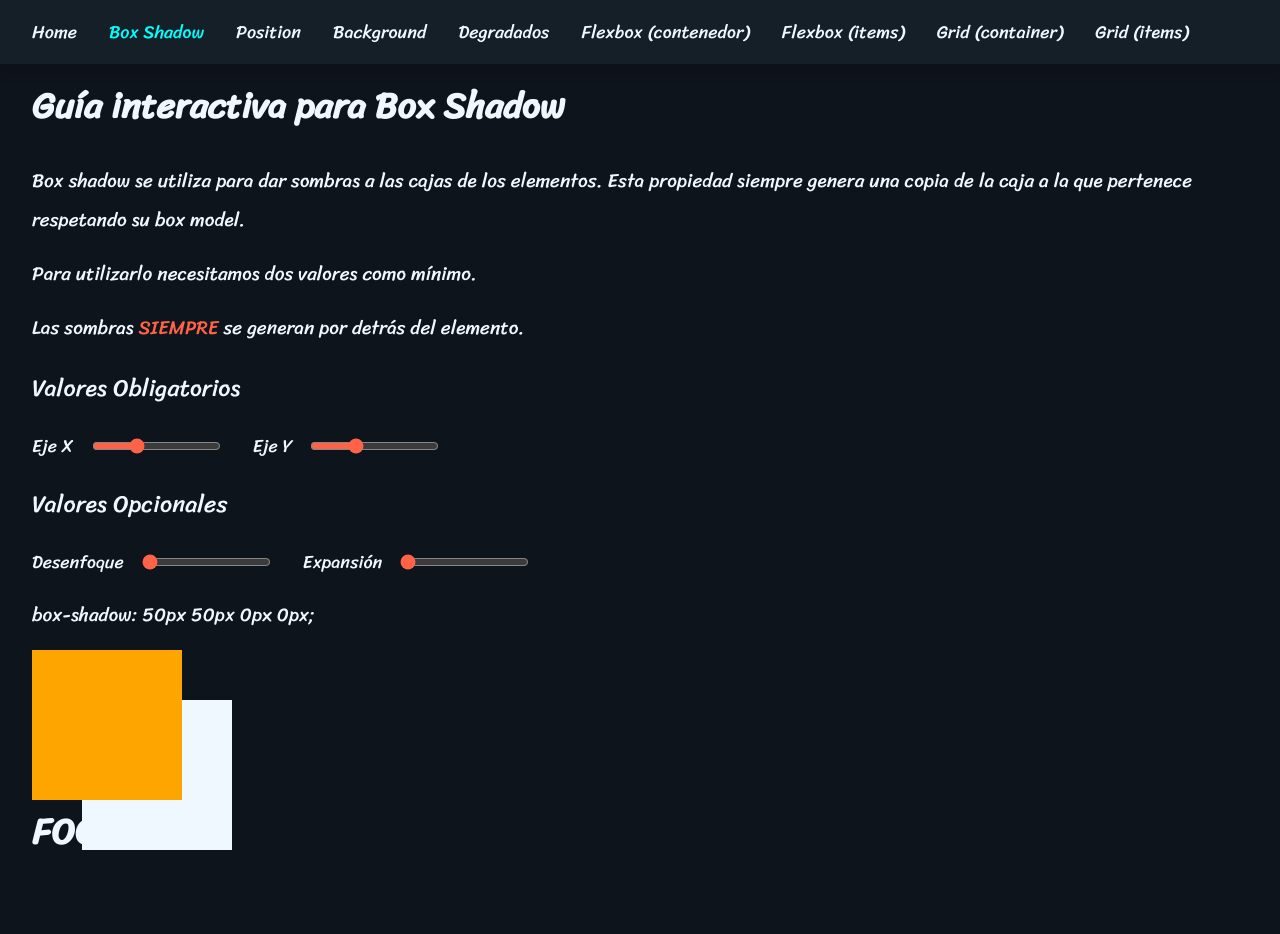
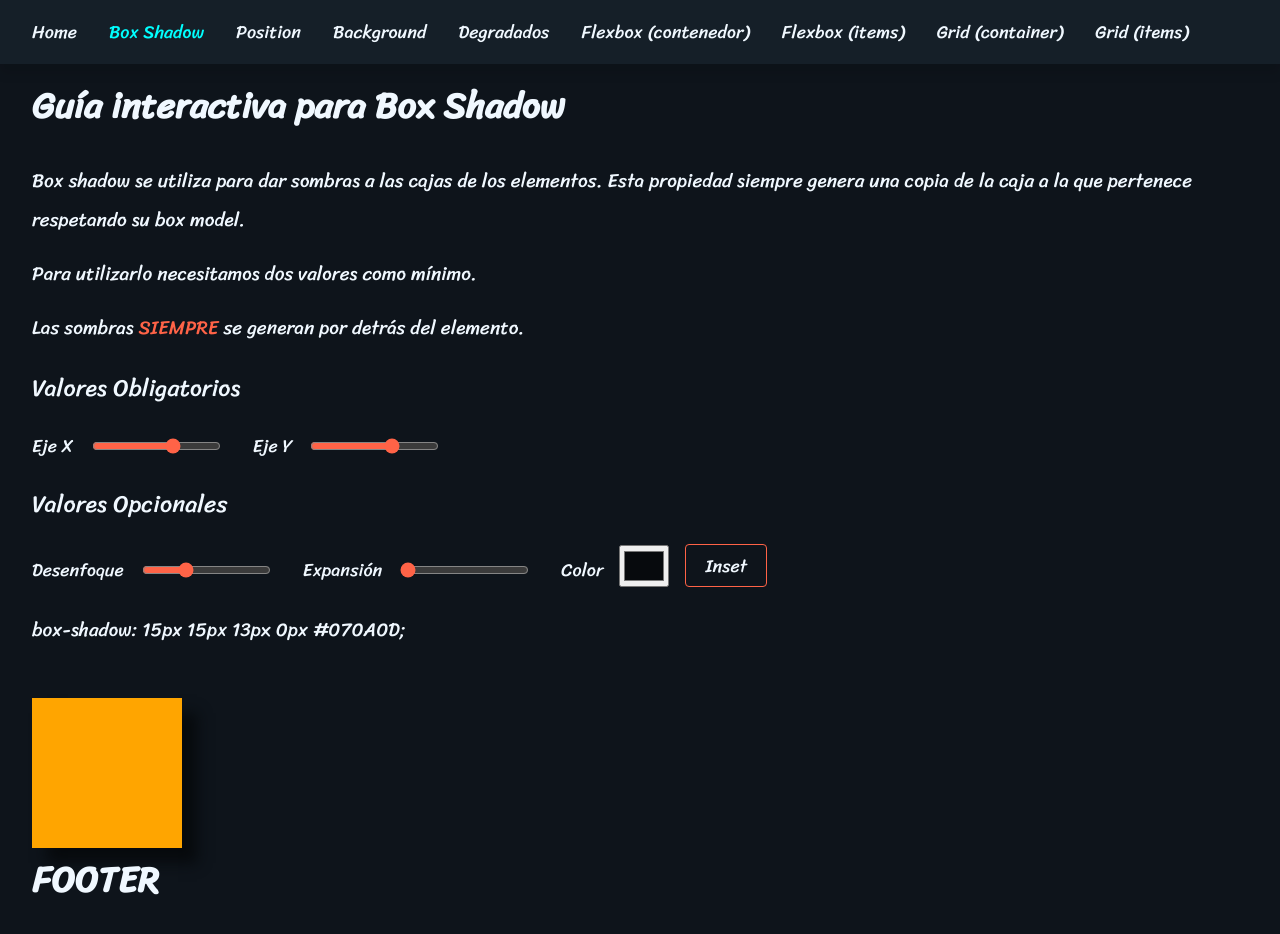
Before and after one commit to DorianDesings/learn-css, a React (Vite) app: page /box-shadow in a window 1280 px wide. Before the commit the page ends 888 px from the top, so only its background shows below. Built offline with nearby package versions, Linux system fonts and the light colour scheme.

Commit message:
Start position

```diff
--- a/src/pages/box-shadow/BoxShadow.jsx
+++ b/src/pages/box-shadow/BoxShadow.jsx
@@ -1,24 +1,31 @@
 import { useState } from 'react';
+import { StyledInputColor } from '../../components/common/form-elements/inputs/inputs.styles';
 import Text from '../../components/common/text/Text';
 import { StyledSpan } from '../../components/common/text/text.styled';
 import {
 	StyledGenericInput,
 	StyledHightlight,
-	StyledInputs
+	StyledInput,
+	StyledInputs,
+	StyledLabel
 } from '../../styles/common';
 import { StyledBoxShadowBox } from './box-shadow.styles';
 
 const BoxShadow = () => {
-	const [boxShadowX, setBoxShadowX] = useState(50);
-	const [boxShadowY, setBoxShadowY] = useState(50);
-	const [boxShadowBlur, setBoxShadowBlur] = useState(0);
+	const [boxShadowX, setBoxShadowX] = useState(15);
+	const [boxShadowY, setBoxShadowY] = useState(15);
+	const [boxShadowBlur, setBoxShadowBlur] = useState(13);
 	const [boxShadowSpread, setBoxShadowSpread] = useState(0);
+	const [boxShadowColor, setBoxShadowColor] = useState('#070A0D');
+	const [boxShadowInset, setBoxShadowInset] = useState(false);
 
 	const boxShadowValues = getBoxShadowValues(
 		boxShadowX,
 		boxShadowY,
 		boxShadowBlur,
-		boxShadowSpread
+		boxShadowSpread,
+		boxShadowColor,
+		boxShadowInset
 	);
 
 	return (
@@ -39,23 +46,23 @@ const BoxShadow = () => {
 				<StyledSpan>Eje X</StyledSpan>
 				<StyledGenericInput
 					type='range'
-					min={0}
-					max={150}
+					min={-50}
+					max={50}
 					value={boxShadowX}
 					onInput={event => setBoxShadowX(event.target.value)}
 				/>
 				<StyledSpan>Eje Y</StyledSpan>
 				<StyledGenericInput
 					type='range'
-					min={0}
-					max={150}
+					min={-50}
+					max={50}
 					value={boxShadowY}
 					onInput={event => setBoxShadowY(event.target.value)}
 				/>
 			</StyledInputs>
 
 			<Text $big>Valores Opcionales</Text>
-			<StyledInputs $rows={4}>
+			<StyledInputs $rows={8}>
 				<StyledSpan>Desenfoque</StyledSpan>
 				<StyledGenericInput
 					type='range'
@@ -72,6 +79,19 @@ const BoxShadow = () => {
 					value={boxShadowSpread}
 					onInput={event => setBoxShadowSpread(event.target.value)}
 				/>
+
+				<StyledSpan>Color</StyledSpan>
+				<StyledInputColor
+					type='color'
+					value={boxShadowColor}
+					onInput={event => setBoxShadowColor(event.target.value)}
+				/>
+				<StyledInput
+					type='checkbox'
+					id='inset'
+					onChange={event => setBoxShadowInset(event.target.checked)}
+				/>
+				<StyledLabel htmlFor='inset'>Inset</StyledLabel>
 			</StyledInputs>
 
 			<Text>box-shadow: {boxShadowValues}</Text>
@@ -80,12 +100,14 @@ const BoxShadow = () => {
 				$boxShadowY={boxShadowY}
 				$boxShadowBlur={boxShadowBlur}
 				$boxShadowSpread={boxShadowSpread}
+				$boxShadowColor={boxShadowColor}
+				$boxShadowInset={boxShadowInset}
 			/>
 		</>
 	);
 };
 
-const getBoxShadowValues = (x, y, blur, spread) => {
+const getBoxShadowValues = (x, y, blur, spread, color, inset) => {
 	let values = '';
 
 	// Agregar valores de posición (x, y) en el caso de que sean mayores de 0 agregar el string 'px'
@@ -101,6 +123,12 @@ const getBoxShadowValues = (x, y, blur, spread) => {
 		values += ' ' + `${spread}px`;
 	}
 
+	values += ' ' + `${color}`;
+
+	if (inset) {
+		values += ' ' + `inset`;
+	}
+
 	return values + ';';
 };
 
--- a/src/pages/box-shadow/box-shadow.styles.js
+++ b/src/pages/box-shadow/box-shadow.styles.js
@@ -1,14 +1,24 @@
 import styled from 'styled-components';
 
 const StyledBoxShadowBox = styled.div.attrs(
-	({ $boxShadowX, $boxShadowY, $boxShadowBlur, $boxShadowSpread }) => ({
+	({
+		$boxShadowX,
+		$boxShadowY,
+		$boxShadowBlur,
+		$boxShadowSpread,
+		$boxShadowColor,
+		$boxShadowInset
+	}) => ({
 		style: {
-			boxShadow: `${$boxShadowX}px ${$boxShadowY}px ${$boxShadowBlur}px ${$boxShadowSpread}px`
+			boxShadow: `${$boxShadowX}px ${$boxShadowY}px ${$boxShadowBlur}px ${$boxShadowSpread}px ${$boxShadowColor} ${
+				$boxShadowInset ? 'inset' : ''
+			}`
 		}
 	})
 )`
 	width: 150px;
 	height: 150px;
+	margin-top: 2rem;
 	background-color: orange;
 `;
 
--- /dev/null
+++ b/src/pages/position/Position.jsx
@@ -0,0 +1,5 @@
+const Position = () => {
+	return <h1>Position</h1>;
+};
+
+export default Position;
--- a/src/router/Router.jsx
+++ b/src/router/Router.jsx
@@ -7,6 +7,7 @@ import Background from '../pages/background/Background';
 import BoxShadow from '../pages/box-shadow/BoxShadow';
 import Flexbox from '../pages/flexbox/Flexbox';
 import Home from '../pages/home/Home';
+import Position from '../pages/position/Position';
 
 const Router = () => {
 	return (
@@ -14,6 +15,7 @@ const Router = () => {
 			<Route path='/' element={<Layout />}>
 				<Route index element={<Home />} />
 				<Route path='/box-shadow' element={<BoxShadow />} />
+				<Route path='/position' element={<Position />} />
 				<Route path='/background' element={<Background />}>
 					{BACKGROUND_MENU.map(menu => (
 						<Route key={menu.id} path={menu.path} element={menu.view} />
```
